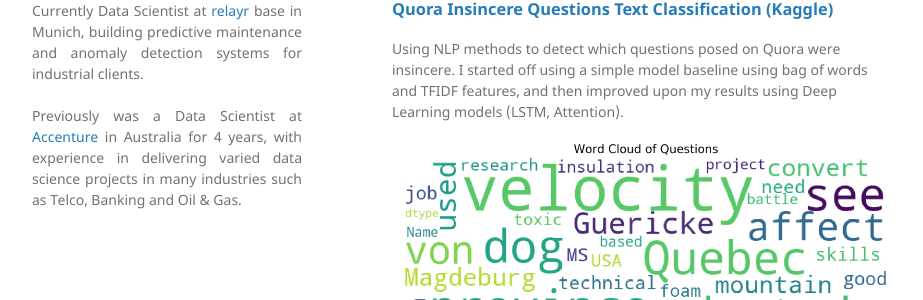
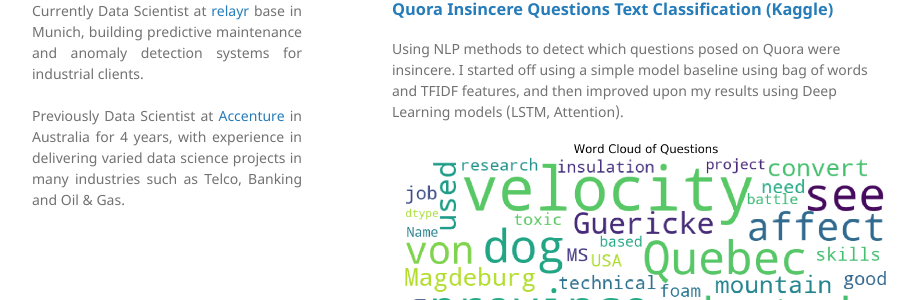
Before and after one commit to martycheung/martycheung.github.io, a Jekyll site: the page built from index.md, in a window 1280 px wide. Shown: the part 488-788 px from the top of the page, without its empty margins (178-1101 px from the left). Built offline with Jekyll 4.4.1, drawn with Linux system fonts in a browser that asks for light colours; our own code applies the rules of GitHub Pages for plain Markdown files.

Commit message:
Update description

```diff
--- a/_config.yml
+++ b/_config.yml
@@ -11,7 +11,7 @@ description:
   <p align="justify">
   Currently Data Scientist at <a href="https://www.relayr.io">relayr</a> base in Munich, building predictive maintenance and anomaly detection systems for industrial clients.
   <br><br>
-  Previously was a Data Scientist at <a href="https://www.accenture.com">Accenture</a> in Australia for 4 years, with experience in delivering varied data science projects in many industries such as Telco, Banking and Oil & Gas.
+  Previously Data Scientist at <a href="https://www.accenture.com">Accenture</a> in Australia for 4 years, with experience in delivering varied data science projects in many industries such as Telco, Banking and Oil & Gas.
   <br><br>
   </p>
 
```
